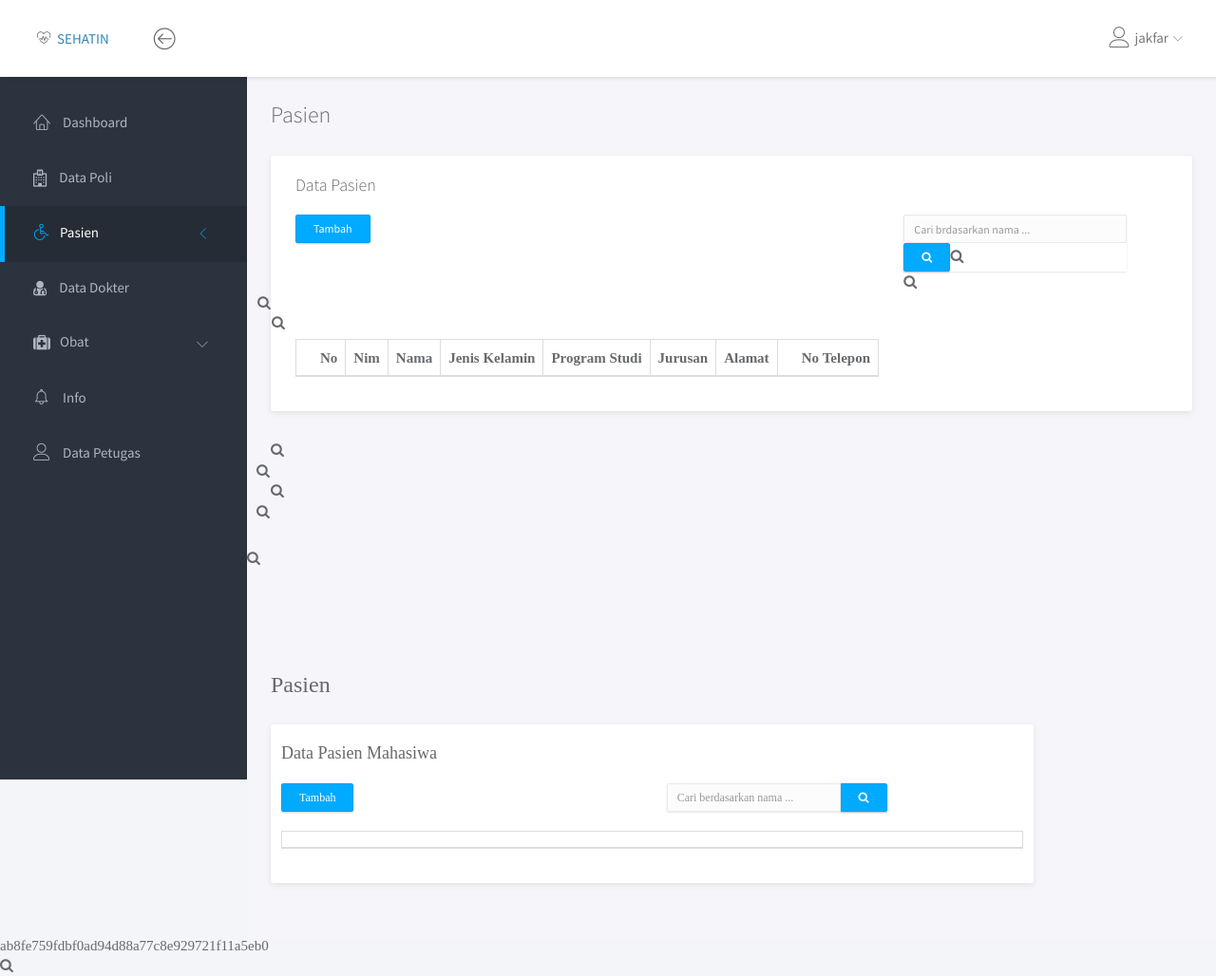
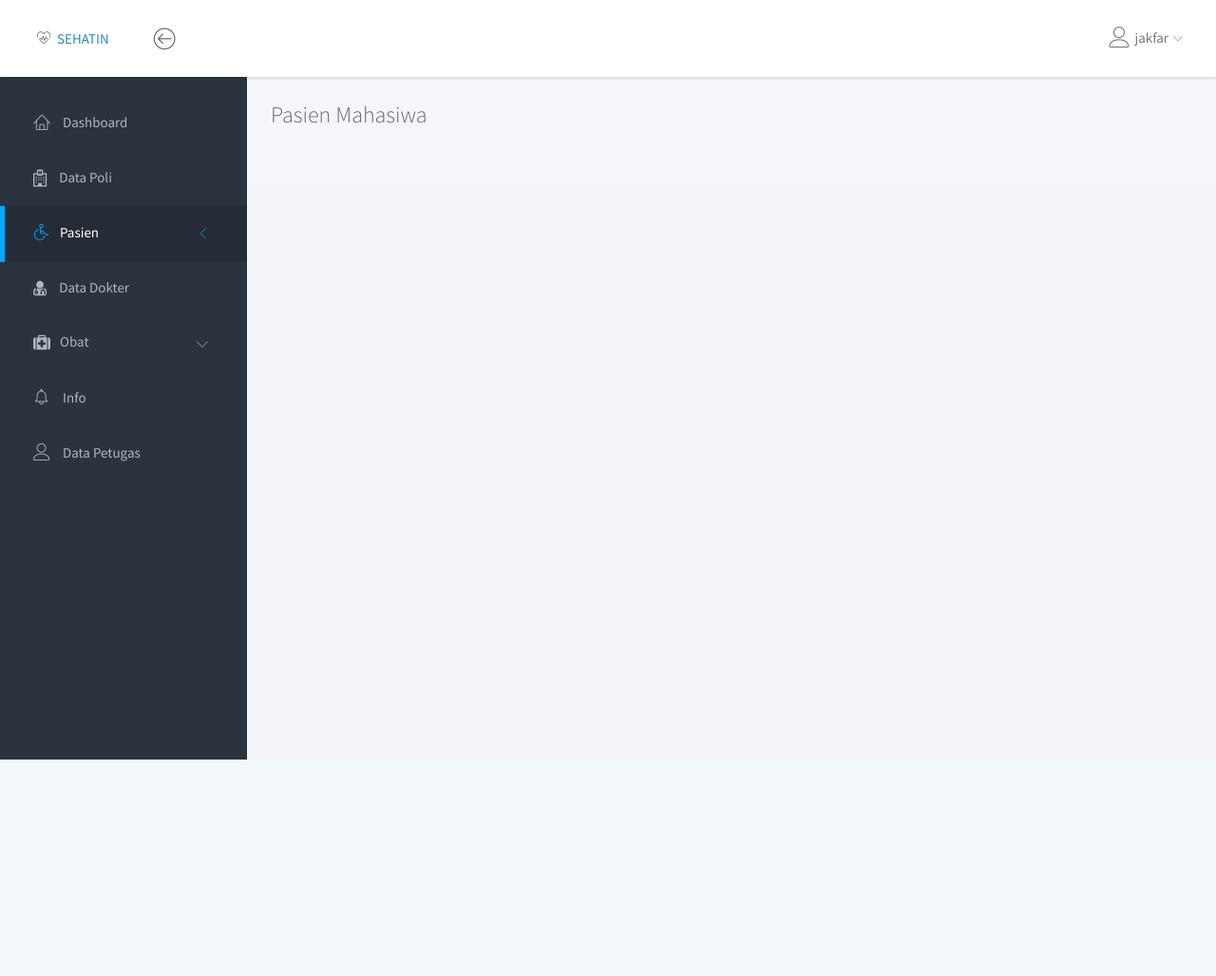
Before and after one commit to Inant/SEHATIN, a PHP site: page /pasien/pasien_mahasiswa.php in a window 1280 px wide. Shown: the whole page at 95% size. After the commit the page ends 800 px from the top, so only its background shows below. Run offline with PHP 8.4, Linux system fonts and the light colour scheme; a user stored in the database is signed in; data comes from the database, SQL or seed files in the repository; data that the repository does not hold is empty.

Commit message:
pasien mahasiswa

```diff
--- a/pasien/pasien_karyawan.php
+++ b/pasien/pasien_karyawan.php
@@ -9,7 +9,7 @@ if (empty($_SESSION['username']) && empty($_SESSION['level'])) {
 <!doctype html>
 <html lang="en">
 <head>
-	<title>Pasien Umum | Sehatin</title>
+	<title>Pasien Karyawan | Sehatin</title>
 	<meta charset="utf-8">
 	<meta http-equiv="X-UA-Compatible" content="IE=edge,chrome=1">
 	<meta name="viewport" content="width=device-width, initial-scale=1.0, maximum-scale=1.0, user-scalable=0">
--- a/pasien/pasien_mahasiswa.php
+++ b/pasien/pasien_mahasiswa.php
@@ -1,18 +1,18 @@
   <?php session_start();
-if (empty($_SESSION['username'])&& empty($_SESSION['level'])){
+if (empty($_SESSION['username']) && empty($_SESSION['level'])) {
 	echo "<script>
 		alert('Anda harus login dahulu !');
-	window.location.href='login.php';
+		window.location.href='../login.php';
 	</script>";
 }
  ?>
-<!DOCTYPE html>
+<!doctype html>
 <html lang="en">
 <head>
-	<title>Pasien Mahasiwa| Sehatin</title>
+	<title>Pasien Mahasiwa | Sehatin</title>
 	<meta charset="utf-8">
-	<meta http-equiv="X-UA-Compatible" content="IE=edge, chrome=1">
-	<meta name="viewport" content="width=device-width, initial-scale=1.0 maximum-scale=1.0, uer-scalable=0">
+	<meta http-equiv="X-UA-Compatible" content="IE=edge,chrome=1">
+	<meta name="viewport" content="width=device-width, initial-scale=1.0, maximum-scale=1.0, user-scalable=0">
 	<!-- VENDOR CSS -->
 	<link rel="stylesheet" href="../assets/vendor/bootstrap/css/bootstrap.min.css">
 	<link rel="stylesheet" href="../assets/vendor/font-awesome/css/font-awesome.min.css">
@@ -25,151 +25,30 @@ if (empty($_SESSION['username'])&& empty($_SESSION['level'])){
 	<!-- GOOGLE FONTS -->
 	<link href="https://fonts.googleapis.com/css?family=Source+Sans+Pro:300,400,600,700" rel="stylesheet">
 	<!-- ICONS -->
-	<link rel="apple-touch-icon" sizes="76x76" href="assets/img/apple-icon.png">
-	<link rel="icon" type="image/png" sizes="96x96" href="assets/img/favicon.png">
+	<link rel="apple-touch-icon" sizes="76x76" href="../assets/img/apple-icon.png">
+	<link rel="icon" type="image/png" sizes="96x96" href="../assets/img/favicon.png">
+	<script type="text/javascript">
+		function konfirm(){
+		 	tanya = confirm("Anda yakin ?");
+		 	if (tanya == true) return true;
+		 	else return false;
+		}
+	</script>
 </head>
 
 <body>
-    <!--WRAPPER-->
+	<!-- WRAPPER -->
 	<div id="wrapper">
     <?php
     include '../dashboard/navbar.php';
     include '../dashboard/left_sidebar.php';
     ?>
-<<<<<<< HEAD
     <div class="main">
       <div class="main-content">
         <div class="container-fluid">
-            <h3 class="page-title">Pasien</h3>
-            <div class="row">
-                <div class="col-md-12">
-
-                  <div class="panel">
-
-                      <div class="panel-heading">
-                        <h4 class="panel-title">Data Pasien</h4>
-
-                      </div>
-                      <div class="row">
-                        <div class="col-md-2">
-                          <a href="tambah_pasien.php"><button type="button" class="btn btn-primary btn-sm" style="margin-left: 25px; margin-bottom: 10px;">Tambah</button></a>
-                        </div>
-                          <div class="col-md-6"></div>
-                          <div class="col-md-4">
-                                <form action="" method="POST">
-                                  <div class="input-group" style="margin-right: 25px;">
-                                    <input type="text" name="cari" class="form-control input-sm"placeholder="Cari brdasarkan nama ...">
-                                    <span class="inout-group-btn"><button type="submit" name="btn-cari" class="btn btn-primary btn-sm"><i class="fa fa-search"></button></span>
-                                  </div>
-                                </form>
-                          </div>
-                      </div>
-                    <div class="panel-body">
-                      <table class="table table-striped table-hover table-bordered">
-                        <thead>
-                          <tr>
-                            <th>No</th>
-                            <th>Nim</th>
-                            <th>Nama</th>
-                            <th>Jenis Kelamin</th>
-														<th>Program Studi</th>
-														<th>Jurusan</th>
-														<th>Alamat</th>
-														<th>No Telepon</th>
-                          </tr>
-                        </thead>
-												<thead>
-													<tbody>
-														<script type="text/javascript">
-															function konfirm(){
-																tanya = confirm("Anda yakin ingin menghapus ?");
-																if (tanya == true) return true;
-																else return false;
-															}
-														</script>
-														<?php
-														if (isset($_POST['btn_cari'])){
-															$query = "SELECT * FROM  WHERE LIKE '%$_POST[cari]%' ORDER BY 	ASC";
-														}
-														else {
-															$query = "SELECT * FROM ORDER BY ASC";
-														}
-														$jml = "SELECT COUNT(*) as FROM ";
-														$r = mysqli_query($con, $jml);
-														$jml_pasien = mysqli_fetch_assoc($r);
-														$result = mysqli_query($con, $query);
-														$no = 1;
-														foreach ($result as $val) {
-															echo " <tr>
-															<td>$no</td>
-															<td>$val[nim]</td>
-															<td>$val[nama_mahasiswa]</td>
-															<td>$val[jk]</td>
-															<td>$val[ps]</td>
-															<td>$val[jurusan]</td>
-															<td>$val[alamat]</td>
-															<td>$val[no_telp]</td>
-															<td><a onclick = 'return konfirm()' href='hapus_petugas.php?id_petugas=$val[id_petugas]' class='btn btn-danger btn-xs' title='Hapus'><i class='fa fa-trash-o'></i></a></td>
-														  </tr> ";
-														}
-														?>
-													</tbody>
-												</thead>
-                      </table>
+          <h3 class="page-title">Pasien Mahasiwa</h3>
         </div>
       </div>
     </div>
-            </div>
-          </div>
-        </div>
-      </div>
-=======
-			<div class="main">
-				<div class="main-content">
-					<div class="container-fluid">
-						<h3 class="page-title">Pasien</h3>
-						<div class="row">
-							<div class="col-md-10">
-							  <div class="panel">
-									<div class="panel-heading">
-							  	   <div class="row">
-							  	    <h4 class="panel-title">Data Pasien Mahasiwa</h4>
-										</div>
-							  	 </div>
-									 <div class="row">
-									 	<div class="row">
-									 		<div class="col-md-2">
-									 			<a href="tambah_pasien_mahasiswa.php"> <button type="button" class="btn btn-primary btn-sm" style="margin-left:25px; margin-bottom:10px;">Tambah</button> </a>
-									 		</div>
-											<div class="col-md-4"></div>
-											<div class="col-md-4">
-												<form action="" method="POST">
-													<div class="input-group" style="margin-right: 25px;">
-														<input type="text" name="cari" class="form-control input-sm" placeholder="Cari berdasarkan nama ...">
-														<span class="input-group-btn"><button type="submit" name="btn_cari" class="btn btn-primary btn-sm"><i class="fa fa-search"></i></button></span>
-													</div>
-												</form>
-											</div>
-									 	</div>
-										<div class="panel-body">
-											<div class="table-responsive">
-												<table class="table table-bordered table-hover table-striped">
-													<thead>
-														<tr>
-															<th></th>
-														</tr>
-													</thead>
-												</table>
-											</div>
-										</div>
-									 </div>
-							  </div>
-							</div>
-						</div>
-					</div>
-				</div>
-			</div>
->>>>>>> ab8fe759fdbf0ad94d88a77c8e929721f11a5eb0
-    </div>
   </body>
   </html>
```
Lines whose indentation alone changed are shown as unchanged.
